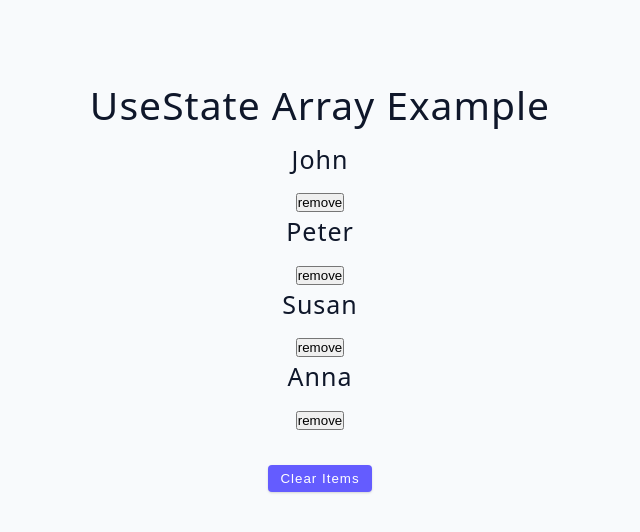
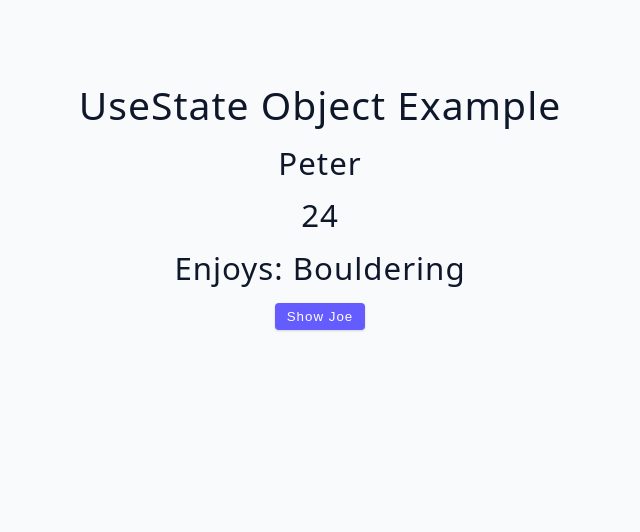
Before and after one commit to evgenii-shvetsov/react-18, a React (Vite) app in the folder react-vite/: page / in a window 1280 px wide. Shown: the top 532 px of the page, without its empty margins (320-960 px from the left). Built offline with nearby package versions, Linux system fonts and the light colour scheme.

Commit message:
practice useState hook with an object

```diff
--- a/react-vite/src/App.jsx
+++ b/react-vite/src/App.jsx
@@ -1,5 +1,5 @@
-import Starter from './tutorial/01-useState/starter/03-useState-array'
-import Final from "./tutorial/01-useState/final/03-useState-array";
+import Starter from './tutorial/01-useState/starter/04-useState-object'
+import Final from "./tutorial/01-useState/final/04-useState-object";
 
 function App() {
   return (
--- a/react-vite/src/tutorial/01-useState/starter/04-useState-object.jsx
+++ b/react-vite/src/tutorial/01-useState/starter/04-useState-object.jsx
@@ -1,7 +1,31 @@
-import { useState } from 'react';
+import { useState } from "react";
 
 const UseStateObject = () => {
-  return <h2>useState object example</h2>;
+  const [person, setPerson] = useState({
+    name: "Peter",
+    age: 24,
+    hobby: "Bouldering",
+  });
+
+  const setupPerson = () => {
+    setPerson({ name: "Joe", age: 30, hobby: "Climbing" });
+    //if we want to changenot all properties, destructure first, then setup new key-value pair
+    setPerson({ ...person, name: "Bob" });
+  };
+
+  return (
+    <>
+      <h2>useState object example</h2>
+      <div>
+        <h3>{person.name}</h3>
+        <h3>{person.age}</h3>
+        <h3>Enjoys: {person.hobby}</h3>
+        <button type="button" onClick={setupPerson} className="btn">
+          Show Joe
+        </button>
+      </div>
+    </>
+  );
 };
 
 export default UseStateObject;
```
